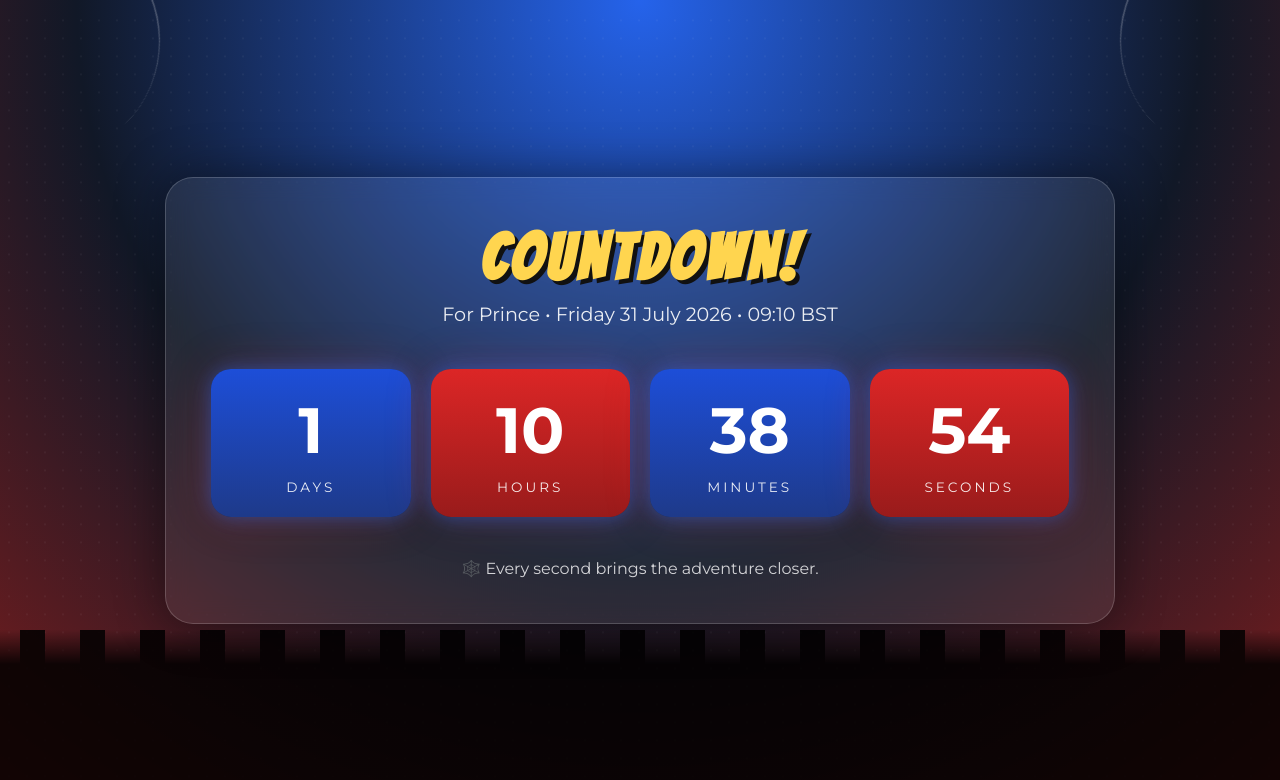
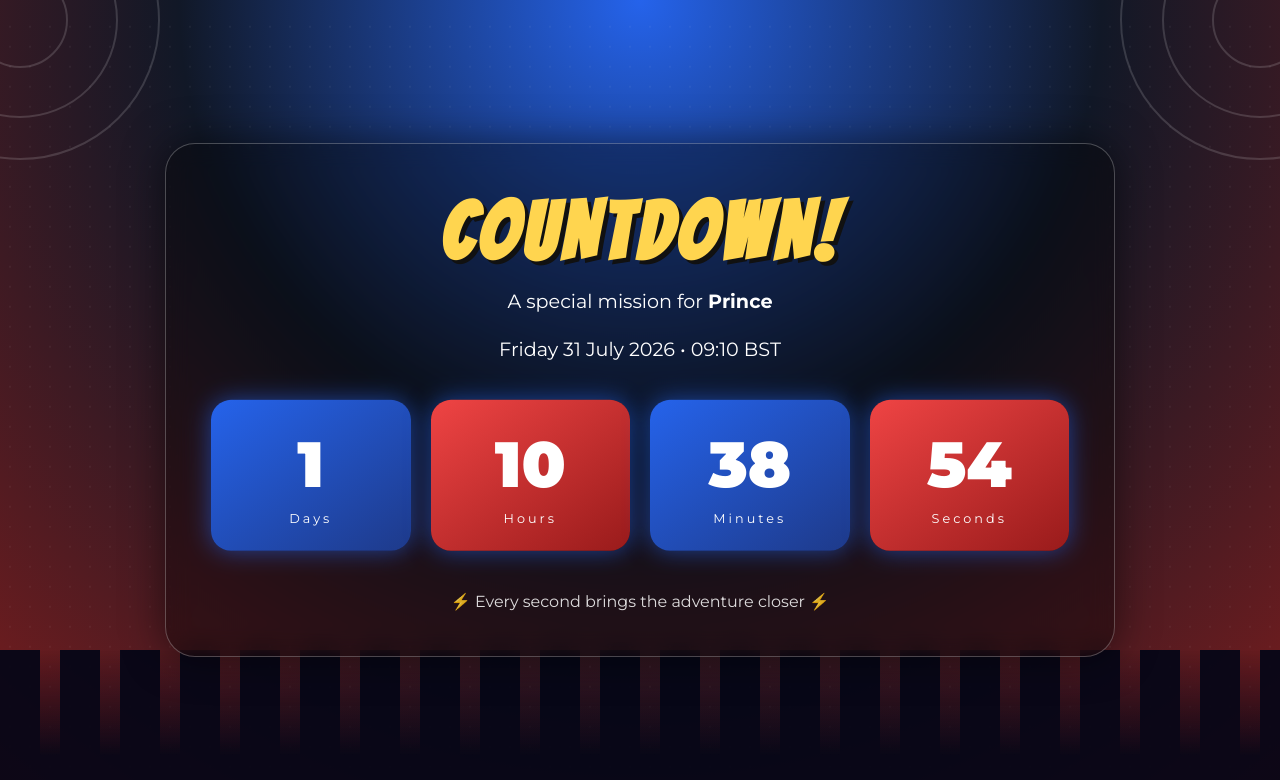
Before and after one commit to caadams82-cpu/Prince-countdown, a plain HTML site: page Index.html in a window 1280 px wide. Shown: the top 780 px of the page. Drawn offline with Linux system fonts and the light colour scheme.

Commit message:
Update Index.html

```diff
--- a/Index.html
+++ b/Index.html
@@ -4,134 +4,137 @@
 <meta charset="UTF-8">
 <meta name="viewport" content="width=device-width, initial-scale=1.0">
 
-<title>Countdown for Prince</title>
+<title>Prince's Countdown</title>
 
-<link rel="preconnect" href="https://fonts.googleapis.com">
-<link rel="preconnect" href="https://fonts.gstatic.com" crossorigin>
-<link href="https://fonts.googleapis.com/css2?family=Bangers&family=Montserrat:wght@400;700&display=swap" rel="stylesheet">
+<link href="https://fonts.googleapis.com/css2?family=Bangers&family=Montserrat:wght@400;700;900&display=swap" rel="stylesheet">
 
 <style>
 
-*{
-    box-sizing:border-box;
-    margin:0;
-    padding:0;
+* {
+    box-sizing: border-box;
+    margin: 0;
+    padding: 0;
 }
 
-body{
-    overflow:hidden;
-    font-family:Montserrat,sans-serif;
-    color:white;
+body {
+    height: 100vh;
+    overflow: hidden;
+    font-family: 'Montserrat', sans-serif;
+    color: white;
     background:
-    radial-gradient(circle at top,#2563eb 0%,#111827 55%,#7f1d1d 100%);
+        radial-gradient(circle at top, #2563eb 0%, #111827 45%, #7f1d1d 100%);
 }
 
-/* Comic dots */
-
-body::before{
-content:"";
-position:fixed;
-inset:0;
+/* Comic texture */
+body::before {
+    content: "";
+    position: fixed;
+    inset: 0;
     background-image:
-radial-gradient(rgba(255,255,255,.07) 1px, transparent 1px);
-background-size:18px 18px;
-opacity:.6;
-animation:dots 35s linear infinite;
+        radial-gradient(rgba(255,255,255,0.12) 1px, transparent 1px);
+    background-size: 20px 20px;
+    opacity: 0.4;
+    animation: moveDots 30s linear infinite;
 }
 
-@keyframes dots{
-from{transform:translateY(0);}
-to{transform:translateY(80px);}
+@keyframes moveDots {
+    from { transform: translateY(0); }
+    to { transform: translateY(100px); }
 }
 
-/* Webs */
-
-.web{
-position:absolute;
-width:240px;
-height:240px;
-border-top:2px solid rgba(255,255,255,.25);
-border-left:2px solid rgba(255,255,255,.25);
-border-radius:100%;
+/* Decorative web patterns */
+.web {
+    position: absolute;
+    width: 280px;
+    height: 280px;
+    border-radius: 50%;
+    border: 2px solid rgba(255,255,255,0.15);
 }
 
-.web.left{
-left:-80px;
-top:-80px;
-transform:rotate(45deg);
+.web:before,
+.web:after {
+    content:"";
+    position:absolute;
+    inset:40px;
+    border-radius:50%;
+    border:2px solid rgba(255,255,255,0.15);
 }
 
-.web.right{
-right:-80px;
-top:-80px;
-transform:scaleX(-1) rotate(45deg);
+.web:after {
+    inset:90px;
 }
 
-.container{
-
-height:100vh;
-
-display:flex;
-
-align-items:center;
-
-justify-content:center;
-
-padding:25px;
-
-position:relative;
-
-z-index:2;
-
+.top-left {
+    top:-120px;
+    left:-120px;
 }
 
-.panel{
+.top-right {
+    top:-120px;
+    right:-120px;
+}
+
+
+.container {
+    height:100vh;
+    display:flex;
+    justify-content:center;
+    align-items:center;
+    padding:20px;
+    position:relative;
+    z-index:2;
+}
+
+
+.panel {
 
     max-width:950px;
-
     width:100%;
 
     padding:45px;
 
-border-radius:28px;
+    background:rgba(0,0,0,0.35);
 
-background:rgba(255,255,255,.08);
+    border-radius:30px;
+
+    border:1px solid rgba(255,255,255,0.25);
 
     backdrop-filter:blur(12px);
 
-border:1px solid rgba(255,255,255,.18);
+    text-align:center;
 
-box-shadow:0 0 50px rgba(0,0,0,.45);
-
-text-align:center;
+    box-shadow:
+        0 0 40px rgba(0,0,0,0.5);
 
 }
 
-h1{
 
-font-family:Bangers,cursive;
+h1 {
 
-font-size:4rem;
+    font-family:'Bangers', cursive;
 
-letter-spacing:4px;
+    font-size:5rem;
 
-color:#FFD54F;
+    letter-spacing:5px;
 
-text-shadow:4px 4px 0 #111;
+    color:#ffd54f;
+
+    text-shadow:
+        4px 4px 0 #111;
 
 }
 
-.subtitle{
 
-margin-top:10px;
+.subtitle {
+
+    margin-top:15px;
 
     font-size:1.2rem;
 
-opacity:.9;
-
 }
 
-.timer{
+
+.timer {
 
     display:grid;
 
@@ -143,57 +146,75 @@ margin-top:45px;
 
 }
 
-.card{
 
-background:linear-gradient(180deg,#1d4ed8,#1e3a8a);
+.card {
+
+    padding:25px 15px;
 
     border-radius:20px;
 
-padding:22px;
+    background:
+        linear-gradient(145deg,#2563eb,#1e3a8a);
 
     box-shadow:
-0 0 20px rgba(37,99,235,.5),
-0 0 45px rgba(220,38,38,.25);
+        0 0 25px rgba(37,99,235,.6);
 
-animation:pulse 3s infinite;
+    animation:float 3s ease-in-out infinite;
 
 }
 
-.card:nth-child(even){
 
-background:linear-gradient(180deg,#dc2626,#991b1b);
+.card:nth-child(even) {
+
+    background:
+        linear-gradient(145deg,#ef4444,#991b1b);
 
 }
 
-.value{
+
+@keyframes float {
+
+    50% {
+        transform:translateY(-8px);
+    }
+
+}
+
+
+.number {
 
     font-size:4rem;
 
-font-weight:700;
+    font-weight:900;
 
 }
 
-.label{
 
-margin-top:10px;
+.label {
+
+    margin-top:8px;
 
     letter-spacing:3px;
 
-font-size:.85rem;
-
-opacity:.9;
+    font-size:.8rem;
 
 }
 
-.footer{
 
-margin-top:40px;
+.message {
 
-opacity:.8;
+    margin-top:35px;
+
+    font-size:1rem;
+
+    opacity:.85;
 
 }
 
-.skyline{
+
+/* skyline */
+
+.skyline {
 
     position:absolute;
 
@@ -203,59 +224,51 @@ left:0;
 
     width:100%;
 
-height:170px;
+    height:150px;
 
     background:
-linear-gradient(to top,#000 80%,transparent),
+    linear-gradient(to top,#020617 30%,transparent),
     repeating-linear-gradient(
         90deg,
-transparent 0 20px,
-#000 20px 45px,
-transparent 45px 60px);
+        #020617 0 40px,
+        transparent 40px 60px
+    );
 
-opacity:.85;
+    opacity:.9;
 
 }
 
-@keyframes pulse{
 
-50%{
+@media(max-width:700px){
 
-transform:translateY(-5px);
-
+    h1 {
+        font-size:3.5rem;
     }
 
+    .timer {
+        grid-template-columns:repeat(2,1fr);
     }
 
-@media(max-width:800px){
-
-.timer{
-
-grid-template-columns:repeat(2,1fr);
-
+    .number {
+        font-size:3rem;
     }
 
-h1{
-
-font-size:2.8rem;
-
-}
-
-.value{
-
-font-size:3rem;
-
+    .panel {
+        padding:30px 20px;
     }
 
 }
 
 </style>
+
 </head>
+
 
 <body>
 
-<div class="web left"></div>
-<div class="web right"></div>
+<div class="web top-left"></div>
+<div class="web top-right"></div>
+
 
 <div class="container">
 
@@ -264,85 +277,115 @@ font-size:3rem;
 <h1>COUNTDOWN!</h1>
 
 <div class="subtitle">
-For Prince • Friday 31 July 2026 • 09:10 BST
+A special mission for <strong>Prince</strong><br><br>
+Friday 31 July 2026 • 09:10 BST
 </div>
+
 
 <div class="timer">
 
 <div class="card">
-<div class="value" id="days">0</div>
-<div class="label">DAYS</div>
+<div class="number" id="days">0</div>
+<div class="label">Days</div>
 </div>
 
 <div class="card">
-<div class="value" id="hours">0</div>
-<div class="label">HOURS</div>
+<div class="number" id="hours">0</div>
+<div class="label">Hours</div>
 </div>
 
 <div class="card">
-<div class="value" id="minutes">0</div>
-<div class="label">MINUTES</div>
+<div class="number" id="minutes">0</div>
+<div class="label">Minutes</div>
 </div>
 
 <div class="card">
-<div class="value" id="seconds">0</div>
-<div class="label">SECONDS</div>
+<div class="number" id="seconds">0</div>
+<div class="label">Seconds</div>
 </div>
 
 </div>
 
-<div class="footer">
-🕸️ Every second brings the adventure closer.
+
+<div class="message">
+⚡ Every second brings the adventure closer ⚡
 </div>
+
 
 </div>
 
 </div>
 
+
 <div class="skyline"></div>
+
 
 <script>
 
+// Target: 09:10 UK BST (UTC+1)
+// Equivalent UTC time: 08:10
+
 const target = new Date("2026-07-31T08:10:00Z");
 
-function update(){
+
+function updateCountdown(){
 
     const now = new Date();
 
-let diff = target-now;
+    let difference = target - now;
 
-if(diff<=0){
 
-document.querySelector(".panel").innerHTML=
-"<h1>🎉 IT'S TIME! 🎉</h1><br><h2>The countdown has ended.</h2>";
+    if(difference <= 0){
+
+        document.querySelector(".panel").innerHTML = `
+        <h1>IT'S TIME!</h1>
+        <p style="font-size:1.5rem">
+        The mission begins 🎉
+        </p>
+        `;
 
         return;
 
     }
 
-const d=Math.floor(diff/86400000);
-diff%=86400000;
 
-const h=Math.floor(diff/3600000);
-diff%=3600000;
+    const days = Math.floor(difference / (1000*60*60*24));
 
-const m=Math.floor(diff/60000);
-diff%=60000;
+    difference %= (1000*60*60*24);
 
-const s=Math.floor(diff/1000);
 
-days.textContent=d;
-hours.textContent=h;
-minutes.textContent=m;
-seconds.textContent=s;
+    const hours = Math.floor(difference / (1000*60*60));
+
+    difference %= (1000*60*60);
+
+
+    const minutes = Math.floor(difference / (1000*60));
+
+    difference %= (1000*60);
+
+
+    const seconds = Math.floor(difference / 1000);
+
+
+
+    document.getElementById("days").textContent = days;
+
+    document.getElementById("hours").textContent = hours.toString().padStart(2,"0");
+
+    document.getElementById("minutes").textContent = minutes.toString().padStart(2,"0");
+
+    document.getElementById("seconds").textContent = seconds.toString().padStart(2,"0");
 
 }
 
-update();
 
-setInterval(update,1000);
+updateCountdown();
+
+setInterval(updateCountdown,1000);
+
 
 </script>
 
+
 </body>
 </html>
```
Lines whose indentation alone changed are shown as unchanged.
